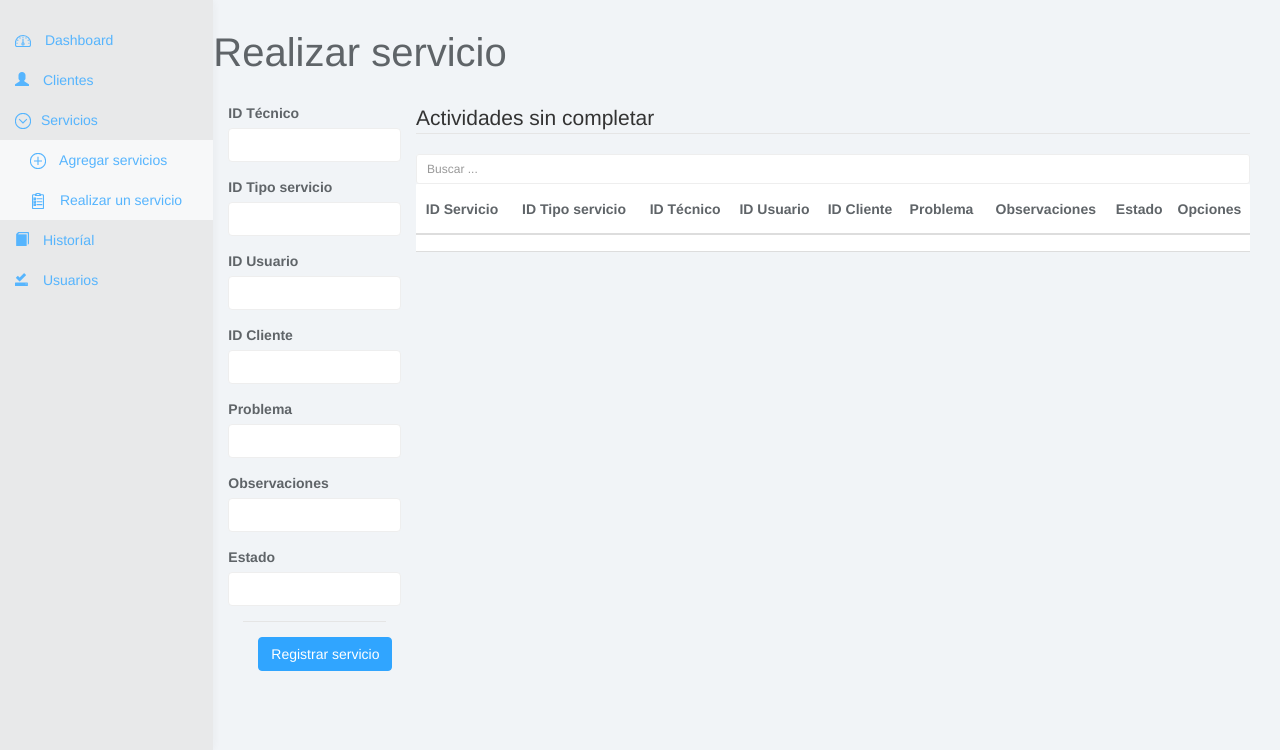
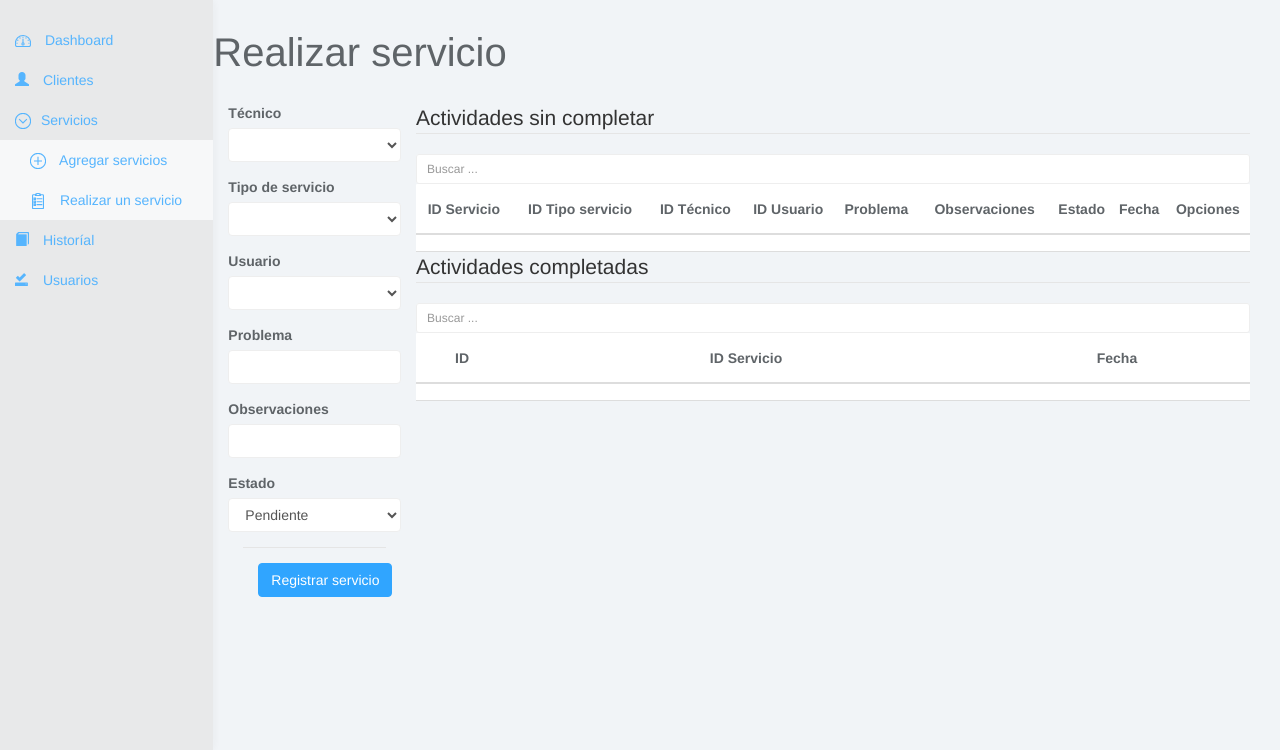
Before and after one commit to EduardoHdz/siicom-web, a Node project: template controllers/Panel/views/Servicios.ejs in a window 1280 px wide. Shown: the part 50-800 px from the top of the page. Run offline with Node 20 templates, Linux system fonts and the light colour scheme; the template is opened without the code that fills it, so the values that code supplies are empty; some libraries are stand-ins or nearby versions.

Commit message:
Se ha terminado la seccion de servicios

```diff
--- a/controllers/Panel/views/Secciones/header.ejs
+++ b/controllers/Panel/views/Secciones/header.ejs
@@ -1,3 +1,4 @@
+
  <style>
       .scroll {
         overflow-x: scroll;
--- a/controllers/Panel/views/Servicios.ejs
+++ b/controllers/Panel/views/Servicios.ejs
@@ -4,6 +4,11 @@
 <% include ../views/Secciones/head %>
 	<title><%=title%></title>
 	<% include ../views/Secciones/header %>
+  <script>
+      window.onload = function() {
+        window.addEventListener('mousemove', function(){$('.footable').footable()});
+      };
+    </script>
 </head>
 <body>
 <% include ../views/Secciones/menu %>
@@ -23,23 +28,21 @@
           <form action="/Serv" method="post" class="form-horizontal">
 
             <div class="form-group">
-              <label for="idTecnico" control-label">ID Técnico</label>
-              <input type="text" id="idTecnico" name="idTecnico" class="form-control" required="">
+              <label for="idTecnico" control-label">Técnico</label>
+              <SELECT class="form-control" id="idTecnico" name="idTecnico" required="">
+              </SELECT>
             </div>
 
             <div class="form-group">
-              <label for="idTipoServ" control-label">ID Tipo servicio</label>
-              <input type="text" id="idTipoServ" name="idTipoServicio" class="form-control" required="">
+             <label for="idTipoServ">Tipo de servicio</label>
+              <SELECT class="form-control" id="idTipoServ" name="idTipoServicio" required="">
+              </SELECT>
             </div>
 
             <div class="form-group">
-              <label for="idUsuario">ID Usuario</label>
-              <input type="text" id="idUsuario" name="idUsuario" class="form-control" required="">
-            </div>
-
-            <div class="form-group">
-              <label for="idCliente">ID Cliente</label>
-              <input type="text" id="idCliente" name="idCliente" class="form-control" required="">
+              <label for="idUsuario">Usuario</label>
+              <SELECT class="form-control" id="idUsuario" name="idUsuario" required="">
+              </SELECT>
             </div>
 
             <div class="form-group">
@@ -54,7 +57,9 @@
 
             <div class="form-group">
               <label for="Estado">Estado</label>
-              <input type="text" id="Estado" name="Estatus" class="form-control" required="">
+              <SELECT class="form-control" id="Estado" name="Estatus" required="">
+              <option value="Pendiente"> Pendiente</option>
+              </SELECT>
             </div>
 
               <div class="modal-footer">
@@ -68,17 +73,17 @@
         <legend> Actividades sin completar</legend>
           <div class="scroll">
             <input type="text" class="form-control input-sm m-b-xs" id="filter" placeholder="Buscar ...">
-              <table class="footable table table-stripped" data-filter="#filter" data-page-size="6" id="informacion">
+              <table class="footable table table-stripped" data-filter="#filter" data-page-size="5" id="informacion">
                 <thead>
                   <tr>
                    <th nowrap>ID Servicio</th>
                    <th nowrap>ID Tipo servicio</th>
                    <th nowrap>ID Técnico</th>
                    <th nowrap>ID Usuario</th>
-                   <th nowrap>ID Cliente</th>
                    <th nowrap>Problema</th>
                    <th nowrap>Observaciones</th>
                    <th nowrap>Estado</th>
+                   <th nowrap>Fecha</th>
                    <th nowrap>Opciones</th>
                   </tr>
                 </thead>
@@ -96,7 +101,32 @@
         </fieldset>
      </div>
 
-
+     <div class="col-md-10">
+        <fieldset>
+        <legend> Actividades completadas</legend>
+          <div class="scroll">
+            <input type="text" class="form-control input-sm m-b-xs" id="filter2" placeholder="Buscar ...">
+              <table class="footable table table-stripped" data-filter="#filter2" data-page-size="5" id="informacion">
+                <thead>
+                  <tr>
+                   <th nowrap>ID </th>
+                   <th nowrap>ID Servicio</th>
+                   <th nowrap>Fecha</th>
+                  </tr>
+                </thead>
+                <tbody class="Table2">
+                </tbody>
+                <tfoot>
+                  <tr>
+                    <td colspan="11">
+                      <ul class="pagination pull-right"></ul>
+                    </td>
+                  </tr>
+                </tfoot>
+              </table>
+            </div>
+        </fieldset>
+     </div>
   </div>
 
   <!--ACTUALIZAR SERVICIO-->
@@ -112,23 +142,21 @@
                 <div class="modal-body clearfix">
                     <div class="controls">
                          <div class="form-group">
-                          <label for="idTecnico1" control-label">ID Técnico</label>
-                          <input type="text" id="idTecnico1" name="idTecnico" class="form-control" required="">
+                            <label for="idTecnico1 control-label">Técnico</label>
+                            <SELECT class="form-control" id="idTecnico1" name="idTecnico" required="">
+                            </SELECT>
                           </div>
 
                           <div class="form-group">
-                          <label for="idTipoServ1" control-label">ID Tipo servicio</label>
-                          <input type="text" id="idTipoServ1" name="idTipoServicio" class="form-control" required="">
+                           <label for="idTipoServ1">Tipo de servicio</label>
+                            <SELECT class="form-control" id="idTipoServ1" name="idTipoServicio" required="">
+                            </SELECT>
                           </div>
 
                           <div class="form-group">
-                          <label for="idUsuario1">ID Usuario</label>
-                          <input type="text" id="idUsuario1" name="idUsuario" class="form-control" required="">
-                        </div>
-
-                        <div class="form-group">
-                          <label for="idCliente1">ID Cliente</label>
-                          <input type="text" id="idCliente1" name="idCliente" class="form-control" required="">
+                            <label for="idUsuario1">Usuario</label>
+                            <SELECT class="form-control" id="idUsuario1" name="idUsuario" required="">
+                            </SELECT>
                           </div>
 
                           <div class="form-group">
@@ -159,9 +187,102 @@
 </div>
 
 	<% include ../views/Secciones/footer %>
+
+
 	<script>
 
 		$("#sub-item-1").collapse();
+		$(document).ready(function(){
+
+			$("#sub-item-Service").addClass("active");
+
+			$.ajax({
+        url: "/infoS",
+        Type: "GET",
+        success: function(result){
+          if(result==0){
+              }else{
+
+                for (var i = 0; i <= result.length; i++) {
+                        // put select items here
+
+                          var row = $("<tr>");
+
+                        $('.Table').append(row);
+                        row.append($("<td>" + result[i].idServicio + "</td>"));
+                        row.append($("<td>" + result[i].idTipoServicio + "</td>"));
+                        row.append($("<td>" + result[i].idTécnico + "</td>"));
+                        row.append($("<td>" + result[i].idUsuario + "</td>"));
+                        row.append($("<td>"+ result[i].Problema + "</td>"));
+                        row.append($("<td>"+ result[i].Observaciones + "</td>"));
+                        row.append($("<td>"+ result[i].Estatus + "</td>"));
+                        row.append($("<td>" + result[i].Fecha + "</td>"));
+                        row.append($("<td >" +" &nbsp; " + "<button onclick=Done("+result[i].idServicio+") class='widget-icon'><i class='fa fa-check-square-o text-navy'></i></button>" +" &nbsp; " + "<button onclick=editarServ("+result[i].idServicio+") class='widget-icon'><i class='fa fa-edit text-navy'></i></button>" + " &nbsp; " + "<button class='widget-icon' id='Opcion2' onclick=delServ("+result[i].idServicio+")><i class='fa fa-trash text-navy'></i></button>" + "</td>"));
+                        $('.footable').attr("data-page-size","5");
+                      }
+              }
+            }
+
+            });
+
+      $.ajax({
+				url: "/infoSD",
+				Type: "GET",
+				success: function(result){
+					if(result==0){
+			        }else{
+
+			          for (var i = 0; i <= result.length; i++) {
+                        // put select items here
+
+                          var row = $("<tr>");
+
+                        $('.Table2').append(row);
+                        row.append($("<td>" + result[i].idServDone + "</td>"));
+                        row.append($("<td>" + result[i].idServicio + "</td>"));
+                        row.append($("<td>" + result[i].Fecha + "</td>"));
+                        $('.footable').attr("data-page-size","5");
+                  		}
+			        }
+		        }
+
+		        });
+
+
+            $.ajax({
+              url: "/infoTech",
+              Type: "GET",
+              success: function(result){
+              for (var i = 0; i <= result.length; i++) {
+                    $('#idTecnico').append( '<option value="'+result[i].idTécnico+'">'+result[i].Nombre+'</option>' );
+                    $('#idTecnico1').append( '<option value="'+result[i].idTécnico+'">'+result[i].Nombre+'</option>' );
+
+                    }
+                  }
+              });
+
+            $.ajax({
+              url: "/infoTS",
+              Type: "GET",
+              success: function(result){
+                      for (var i = 0; i <= result.length; i++) {
+                        $('#idTipoServ').append( '<option value="'+result[i].idTipoServicio+'">'+result[i].Nombre+'</option>' );
+                        $('#idTipoServ1').append( '<option value="'+result[i].idTipoServicio+'">'+result[i].Nombre+'</option>' );
+                      }
+                   }
+                });
+
+            $.ajax({
+              url: "/infouS",
+              Type: "GET",
+              success: function(result){
+                      for (var i = 0; i <= result.length; i++) {
+                        $('#idUsuario').append( '<option value="'+result[i].idUsuario+'">'+result[i].Nombre+'</option>' );
+                        $('#idUsuario1').append( '<option value="'+result[i].idUsuario+'">'+result[i].Nombre+'</option>' );
+                      }
+                   }
+                });
+		});
 
      function editarServ(id) {
          $('#editServ').modal();
@@ -209,7 +330,6 @@
                   });
 
                 }, 1200));
-
          });
      }
 
@@ -230,40 +350,6 @@
          });
       }, 2000));
      }
-
-		$(document).ready(function(){
-
-			$("#sub-item-Service").addClass("active");
-
-			$.ajax({
-				url: "/infoS",
-				Type: "GET",
-				success: function(result){
-					if(result==0){
-			        }else{
-
-			          for (var i = 0; i <= result.length; i++) {
-                        // put select items here
-
-                          var row = $("<tr>");
-
-                        $('.Table').append(row);
-                        row.append($("<td>" + result[i].idServicio + "</td>"));
-                        row.append($("<td>" + result[i].idTipoServicio + "</td>"));
-                        row.append($("<td>" + result[i].idTécnico + "</td>"));
-                        row.append($("<td>" + result[i].idUsuario + "</td>"));
-                        row.append($("<td>" + result[i].idCliente + "</td>"));
-                        row.append($("<td>"+ result[i].Problema + "</td>"));
-                        row.append($("<td>"+ result[i].Observaciones + "</td>"));
-                        row.append($("<td>"+ result[i].Estatus + "</td>"));
-                        row.append($("<td >" +" &nbsp; " + "<button onclick=Done("+result[i].idServicio+") class='widget-icon'><i class='fa fa-check-square-o text-navy'></i></button>" +" &nbsp; " + "<button onclick=editarServ("+result[i].idServicio+") class='widget-icon'><i class='fa fa-edit text-navy'></i></button>" + " &nbsp; " + "<button class='widget-icon' id='Opcion2' onclick=delServ("+result[i].idServicio+")><i class='fa fa-trash text-navy'></i></button>" + "</td>"));
-                        $('.footable').footable();
-                  		}
-			        }
-		        }
-
-		        });
-		});
 	</script>
 </body>
 </html>
```
Also changed, not shown: controllers/Panel/index.js (+55 -6 lines), controllers/Panel/views/TServicios.ejs (+6 -1 lines), controllers/Panel/views/Tecnicos.ejs (+38 -8 lines), controllers/Panel/views/clientes.ejs (+7 -2 lines), public/js/Listas.js (added, +12 -0 lines), controllers/Panel/views/Inventario.ejs (added). Lines whose indentation alone changed are shown as unchanged.
